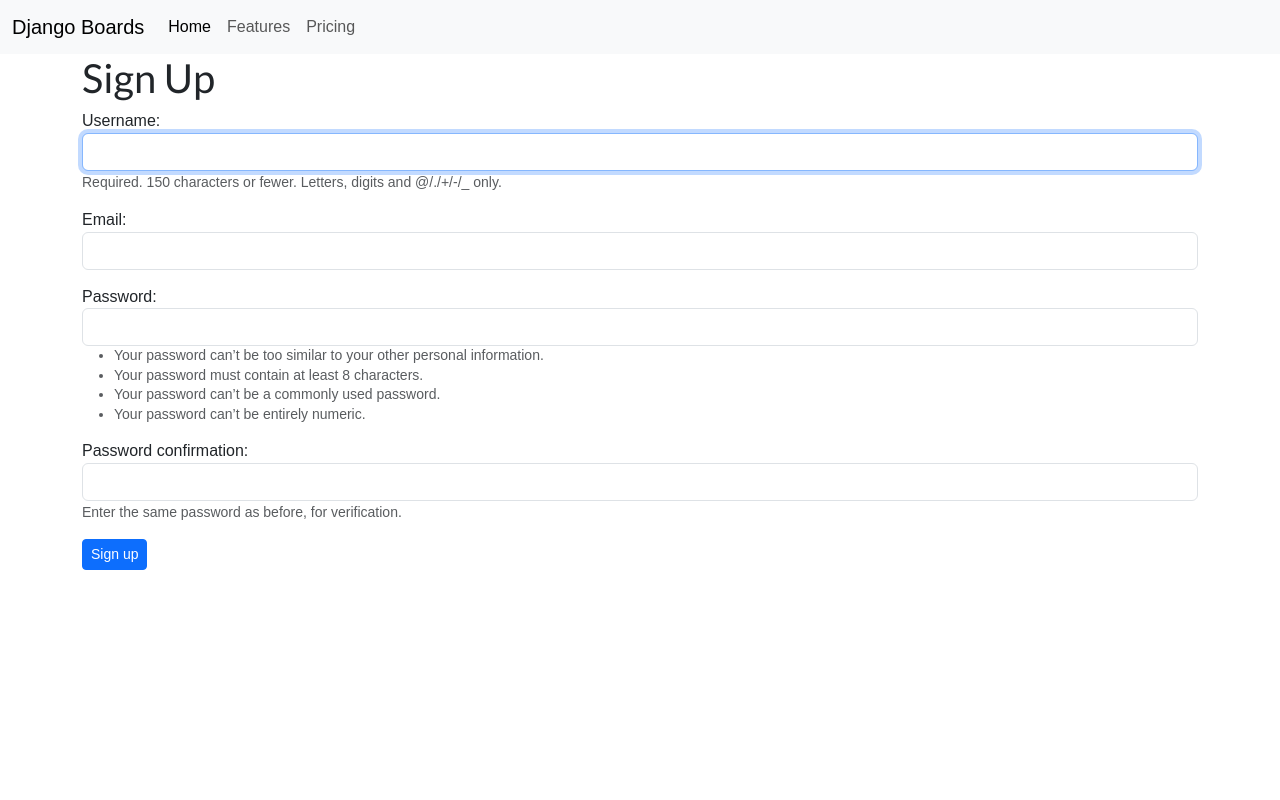
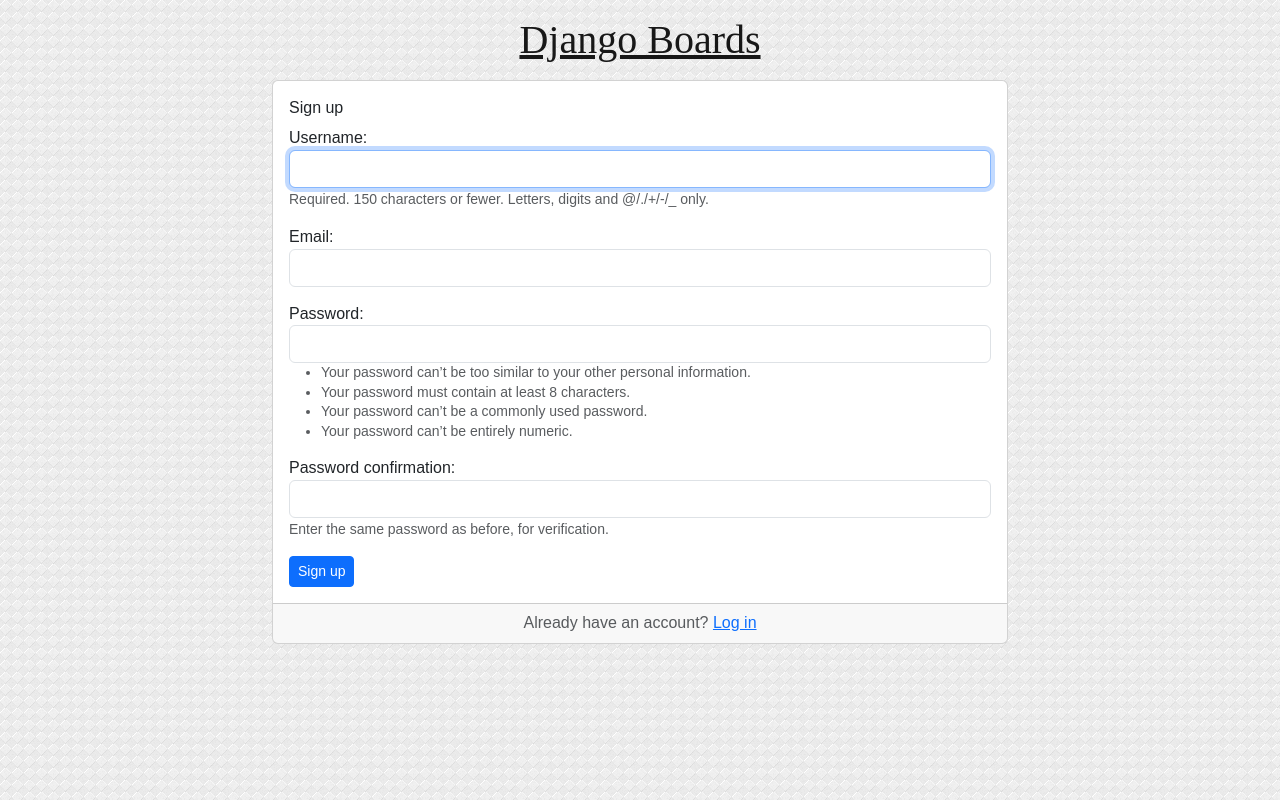
Before and after one commit to Olaism/Django-discussion-forum, a Django app: page /accounts/signup/ in a window 1280 px wide. Run offline with Django 3.2, Linux system fonts and the light colour scheme; some libraries are stand-ins or nearby versions; some web fonts are replaced.

Commit message:
improve the signup template

```diff
--- a/accounts/templates/signup.html
+++ b/accounts/templates/signup.html
@@ -1,4 +1,10 @@
 {% extends 'base.html' %}
+
+{% load static %}
+
+{% block extra_css %}
+    <link rel="stylesheet" href="{% static 'css/accounts.css' %}" />
+{% endblock extra_css %}
 
 {% block title %}
     {{ block.super }} - Sign up now
@@ -6,11 +12,27 @@
 
 {% block body %}
     <div class="container">
-        <h1>Sign Up</h1>
-        <form method="post" novalidate>
-            {% csrf_token %}
-            {% include 'common/forms.html' %}
-            <button class="btn btn-primary btn-sm">Sign up</button>
-        </form>
+        <h1 class="text-center logo my-3">
+            <a href="{% url 'home' %}">Django Boards</a>
+        </h1>
+        <div class="row justify-content-center">
+            <div class="col-lg-8 col-md-10 col-sm-12">
+                <div class="card">
+                    <div class="card-body">
+                        <div class="card-title">
+                            Sign up
+                        </div>
+                        <form method="post" novalidate>
+                            {% csrf_token %}
+                            {% include 'common/forms.html' %}
+                            <button class="btn btn-primary btn-sm">Sign up</button>
+                        </form>
+                    </div>
+                    <div class="card-footer text-muted text-center">
+                        Already have an account? <a href="#">Log in</a>
+                    </div>
+                </div>
+            </div>
+        </div>
     </div>
 {% endblock body %}
--- a/boards/templates/base.html
+++ b/boards/templates/base.html
@@ -11,11 +11,13 @@
 <link href="https://fonts.googleapis.com/css2?family=Lato&family=Mooli&display=swap" rel="stylesheet">
     <link rel="stylesheet" href="https://cdnjs.cloudflare.com/ajax/libs/bootstrap/5.3.0/css/bootstrap.min.css" integrity="sha512-t4GWSVZO1eC8BM339Xd7Uphw5s17a86tIZIj8qRxhnKub6WoyhnrxeCIMeAqBPgdZGlCcG2PrZjMc+Wr78+5Xg==" crossorigin="anonymous" referrerpolicy="no-referrer" />
     <link rel="stylesheet" href={% static "css/base.css" %} />
+    {% block extra_css %}
+    {% endblock extra_css %}
     <title>{% block title %}Django Boards{% endblock title %}</title>
 </head>
 <body>
+    {% block body %}
     {% include 'common/navbar.html' %}
-    {% block body %}
     <div class="container">
         <nav aria-label="breadcrumb">
           <ol class="breadcrumb bg-secondary text-light p-2">
--- /dev/null
+++ b/static/css/accounts.css
@@ -0,0 +1,16 @@
+body {
+    background-image: url('../img/triangles_pattern.png');
+}
+
+.logo {
+    font-family: 'Roboto Slab', serif;
+}
+
+.logo a{
+    color: rgb(0,0,0,.9)
+}
+
+.logo a:hover,
+.logo a:active {
+    text-decoration: none;
+}
```
Also changed, not shown: accounts/tests/test_view_signup.py (renamed from accounts/tests.py, +8 -2 lines), boards/tests/tests.py (renamed from boards/tests.py, +3 -3 lines), static/img/triangles_pattern.png (added).
